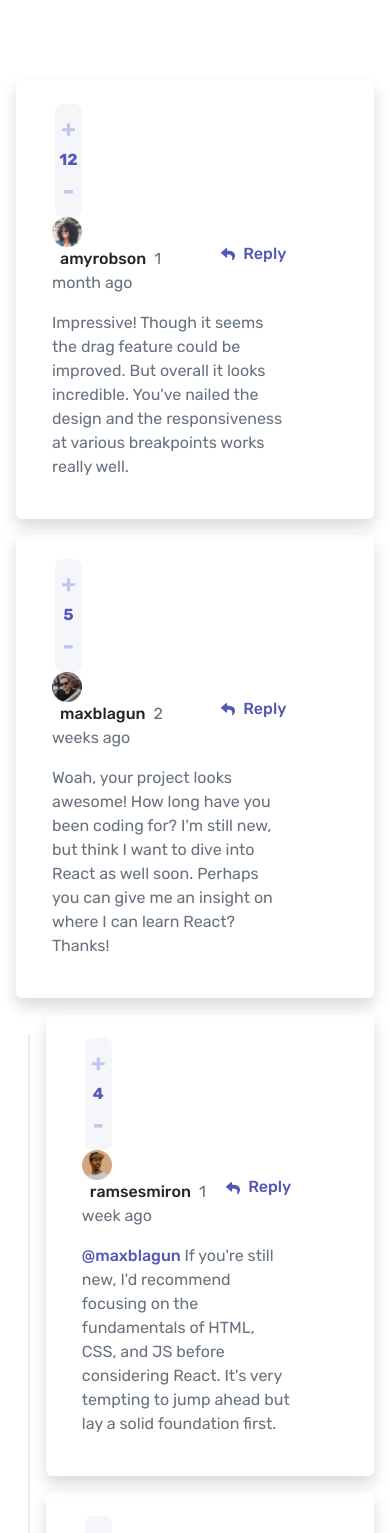
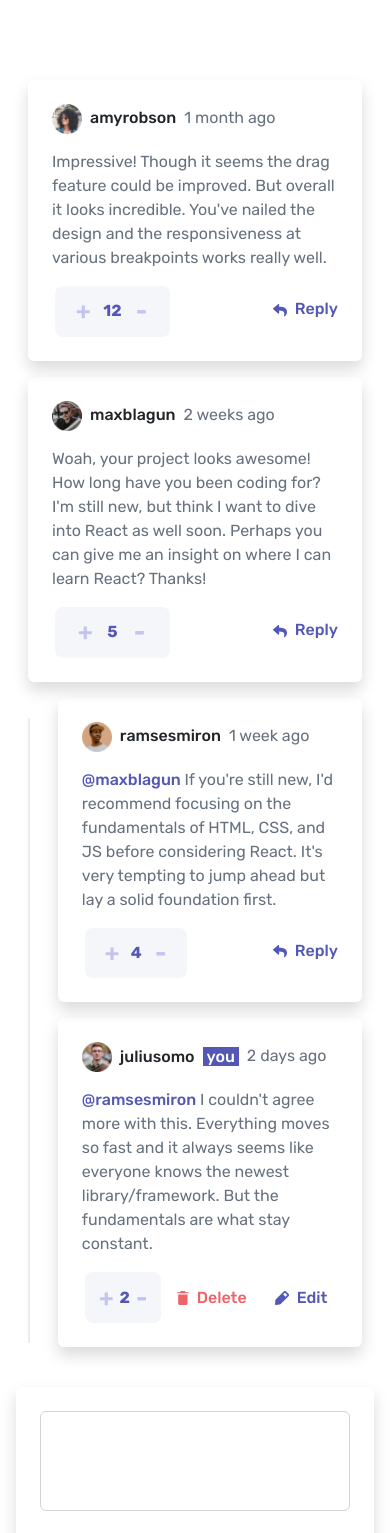
Before and after one commit to hongleang/interactive-comment-challenge, a React (Vite) app: page / in a window 390 px wide. Shown: the top 1533 px of the page. Built offline with nearby package versions, Linux system fonts and the light colour scheme.

Commit message:
Fix mobile responsive design

```diff
--- a/src/components/Card/Card.tsx
+++ b/src/components/Card/Card.tsx
@@ -6,6 +6,8 @@ import { CardComment, Comment, User } from "../../models/RootJson"
 import { useContext, useState } from "react"
 import AppContext from "../../context/AppContext"
 import EditTextArea from "../EditTextArea/EditTextArea"
+import EditBtn from "./EditBtn"
+import ReplyBtn from "./ReplyBtn"
 
 type Props = {
   detail: CardComment;
@@ -41,19 +43,27 @@ export default function Card({ detail: { content, user, score, createdAt, id, re
 
   return (
     <>
-      <div className="row border-0 shadow rounded-2 p-4 justify-content-between mb-3">
-        <div className="col" style={{ flex: "0 0 11%" }}>
+      <div className="d-flex border-0 shadow rounded-2 p-4 mb-3">
+        <div className="d-none d-sm-block me-3" style={{ minWidth: 55 }}>
           <VoteButton {...{ score }} />
         </div>
-        <div className="col-10">
+        <div>
           <CardHeader {...{ user, createdAt, currentUser, replyBtnHandler, onDeleteComment, editMode, setEditMode }} />
           {editMode ? <EditTextArea {...{ onSubmitEdit, content }} /> : <p className="text-light-blue mt-3">
             {replyingTo && <span className="text-blue fw-md">@{replyingTo} </span>}
             {content}
           </p>}
-
+          <div className="d-flex d-sm-none justify-content-between align-items-center">
+            <VoteButton {...{ score, horizontal: true }} />
+            <div className="d-block d-sm-none text-end px-0">
+              {user.username === currentUser.username
+                ? <EditBtn {...{ onDeleteComment, editMode, setEditMode }} />
+                : <ReplyBtn {...{ replyBtnHandler }} />}
+            </div>
+          </div>
         </div>
       </div>
+
     </>
   )
 }
--- a/src/components/Card/CardHeader.tsx
+++ b/src/components/Card/CardHeader.tsx
@@ -22,13 +22,13 @@ export default function CardHeader({ user, createdAt, currentUser, replyBtnHandl
 
     return (
         <div className="d-flex align-items-center justify-content-between">
-            <div className="card-heading col-7">
+            <div className="card-heading col-sm-7">
                 <img className="avatar" src={imageUrl} alt="user-avatar" />
                 <span className="text-grey mx-2 fw-md">{username}</span>
                 {curUsername === username && <span className="px-1 fw-md bg-primary me-2 text-white">you</span>}
                 <span className="text-light-blue">{createdAt}</span>
             </div>
-            <div className="col-5 text-end px-0">
+            <div className="d-none d-sm-block col-5 text-end px-0">
                 {username === curUsername
                     ? <EditBtn {...{ onDeleteComment, editMode, setEditMode }} />
                     : <ReplyBtn {...{ replyBtnHandler }} />}
--- a/src/components/Form/AddCommentBox.tsx
+++ b/src/components/Form/AddCommentBox.tsx
@@ -41,15 +41,15 @@ export default function AddCommentBox({ addComment, addReply, parentComment, typ
         <div className="my-4">
             <form onSubmit={handleSubmit(onSubmit)}>
                 <div className="row border-0 shadow rounded-2 p-4">
-                    <div className="col-1">
+                    <div className="d-none d-sm-block col-1">
                         <img className="avatar lg" src={imageUrl} alt="curUser-avatar" />
                     </div>
 
-                    <div className="col-9">
+                    <div className="col-sm-9 px-sm-auto px-0">
                         <textarea className="form-control w-100" id="comment-box" {...register("commentBox")} defaultValue={textareaDefaultVal}>
                         </textarea>
                     </div>
-                    <div className="col-2">
+                    <div className="d-none d-sm-block col-2">
                         <button
                             type="submit"
                             className="btn btn-submit text-uppercase w-100"
@@ -57,7 +57,21 @@ export default function AddCommentBox({ addComment, addReply, parentComment, typ
                             {type === "comment" ? "send" : "reply"}
                         </button>
                     </div>
+                    <div className="d-flex justify-content-between align-items-center px-0 mt-4">
+                        <div className="d-block d-sm-none">
+                            <img className="avatar lg" src={imageUrl} alt="curUser-avatar" />
+                        </div>
+                        <div className="d-block d-sm-none w-25">
+                            <button
+                                type="submit"
+                                className="btn btn-submit text-uppercase w-100"
+                            >
+                                {type === "comment" ? "send" : "reply"}
+                            </button>
+                        </div>
+                    </div>
                 </div>
+
             </form>
         </div>
     )
--- a/src/components/VoteButton/VoteButton.tsx
+++ b/src/components/VoteButton/VoteButton.tsx
@@ -3,13 +3,22 @@ import "./VoteButton.css"
 
 type Props = {
     score: number;
+    horizontal?: boolean;
 }
 
-export default function VoteButton({ score }: Props) {
+export default function VoteButton({ score, horizontal }: Props) {
     const [vote, setVote] = useState<number>(score);
 
+    const horVoteBtnStyle: React.CSSProperties = {
+        flexDirection: "row",
+        maxWidth: "none",
+        paddingLeft: "0.5rem",
+        paddingRight: "0.5rem",
+        width: "40%"
+    }
+
     return (
-        <div className="vote-btn">
+        <div className="vote-btn" style={horizontal ? horVoteBtnStyle : {}}>
             <button className="btn-vote" onClick={() => setVote(vote + 1)}>+</button>
             <div className="vote-number">{vote}</div>
             <button className="btn-vote" onClick={() => setVote(vote - 1)}>-</button>
```
